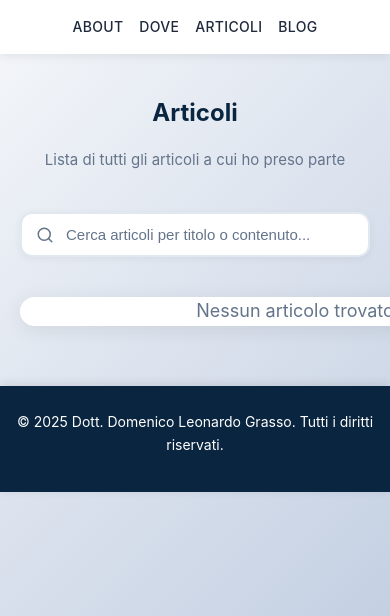
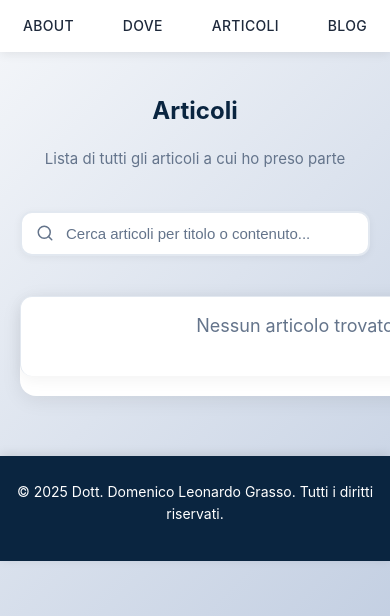
Before and after one commit to ffedericograsso/portfolioDottGrasso, a PHP site: page /articoli.php in a window 390 px wide; the page is wider, and only the part inside the window is pictured. Shown: the top 616 px of that part. Run offline with PHP 8.4, Linux system fonts and the light colour scheme; data that the repository does not hold is empty; a stand-in replaces the project's code that opens the database connection; some libraries are stand-ins or nearby versions.

Commit message:
hopeLastChanges

```diff
--- a/css/styles.css
+++ b/css/styles.css
@@ -1047,11 +1047,22 @@ td a:hover {
 
     /* Header mobile */
     .header {
-        padding: 15px 15px;
+        padding: 10px 15px;
     }
 
     .links {
-        gap: 12px 16px;
+        gap: 10px; /* Riduce lo spazio tra i link */
+        justify-content: space-between; /* Distribuisce meglio i link */
+        width: 100%;
+    }
+
+    .links p {
+        font-size: 13px; /* Testo leggermente più piccolo per far stare tutto su una riga */
+    }
+
+    .links p a {
+        padding: 5px 8px; /* Aumenta l'area cliccabile */
+        display: block;
     }
 
     .header a {
@@ -1167,23 +1178,59 @@ td a:hover {
 
     /* Tabelle responsive - versione mobile */
     .location-section {
-        overflow-x: auto;
-        -webkit-overflow-scrolling: touch;
+        overflow-x: hidden; /* Nasconde lo scroll orizzontale indesiderato */
+        padding: 0 10px;
     }
 
     table {
-        font-size: 13px;
-        min-width: 600px;
-    }
-
-    thead th {
-        padding: 15px 10px;
+        width: 100%;       /* Occupa il 100% dello schermo, non 600px */
+        min-width: 0;      /* Rimuove il blocco della larghezza minima */
+        display: block;    /* Trasforma la tabella in blocchi impilati */
         font-size: 14px;
+        box-shadow: none;  /* Rimuove ombre esterne che potrebbero tagliare */
+        background: transparent;
+    }
+
+    thead {
+        display: none; /* Nasconde l'intestazione della tabella su mobile */
+    }
+
+    tbody {
+        display: block;
+        width: 100%;
+    }
+
+    /* Trasforma ogni riga (TR) in una "Card" */
+    tr {
+        display: flex;
+        flex-direction: column;
+        background: white;
+        margin-bottom: 20px;
+        border-radius: 12px;
+        box-shadow: 0 4px 15px rgba(0,0,0,0.05);
+        border: 1px solid var(--border-color);
+        padding: 15px;
     }
 
     td {
-        padding: 15px 10px;
-        font-size: 13px;
+        display: block;
+        width: 100%;
+        padding: 8px 0;
+        text-align: left;
+        border: none;
+        border-bottom: 1px solid #f0f0f0;
+    }
+
+    td:last-child {
+        border-bottom: none;
+    }
+
+    /* Stile specifico per il messaggio "Nessun post trovato" */
+    .no-results {
+        text-align: center !important;
+        padding: 30px 10px !important;
+        background: transparent;
+        color: var(--text-light);
     }
 
     /* Search bar mobile */
```
